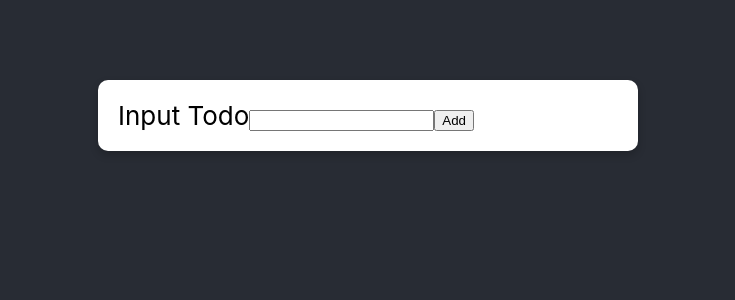
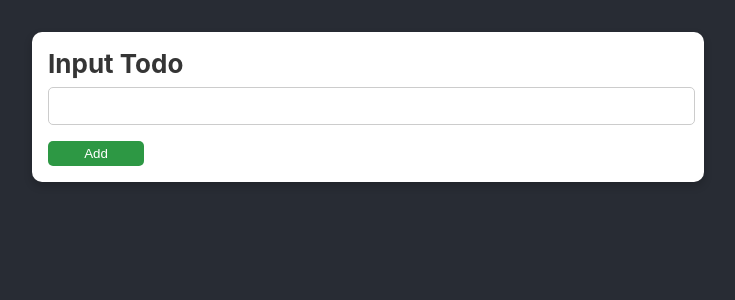
Before and after one commit to fiqihz/ToDoApp, a React (Create React App) app: page / in a window 1280 px wide. Shown: the top 300 px of the page, without its empty margins (272-1007 px from the left). Built offline with nearby package versions, Linux system fonts and the light colour scheme.

Commit message:
Add style to Form

```diff
--- a/src/components/TodoForm.js
+++ b/src/components/TodoForm.js
@@ -3,7 +3,7 @@ import classes from "./TodoForm.module.css";
 
 const TodoForm = (props) => {
   return (
-    <Card className={classes.form}>
+    <Card className={classes.input}>
       <label>Input Todo</label>
       <input type="text" />
       <button>Add</button>
--- a/src/components/TodoForm.module.css
+++ b/src/components/TodoForm.module.css
@@ -1,7 +1,46 @@
-.form {
-  color: black;
-  width: 500px;
-  padding: 20px;
-  margin-top: 10vh;
-  display: inline-block;
+.input {
+  margin: 2rem auto;
+  padding: 1rem;
+  width: 90%;
+  max-width: 40rem;
 }
+
+.input label {
+  display: block;
+  font-weight: bold;
+  margin-bottom: 0.5rem;
+  color: rgb(53, 53, 53);
+}
+
+.input input {
+  font: inherit;
+  display: block;
+  width: 100%;
+  border: 1px solid #ccc;
+  padding: 0.15rem;
+  margin-bottom: 0.5rem;
+  border-radius: 5px;
+}
+
+.input input:focus {
+  outline: none;
+  border-color: #2d9844;
+}
+
+.input input:hover {
+  background-color: #d8d8d8;
+}
+
+.input button {
+  width: 15%;
+  background-color: #2d9844;
+  color: white;
+  border: none;
+  padding: 5px 10px 5px 10px;
+  border-radius: 5px;
+  cursor: pointer;
+}
+
+.input button:hover {
+  background-color: #118129;
+}
```
